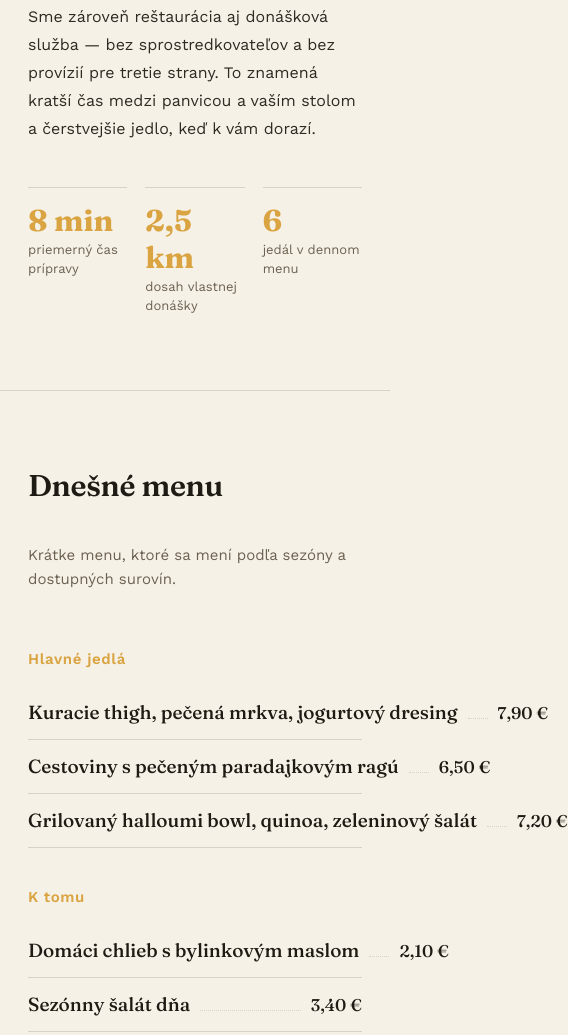
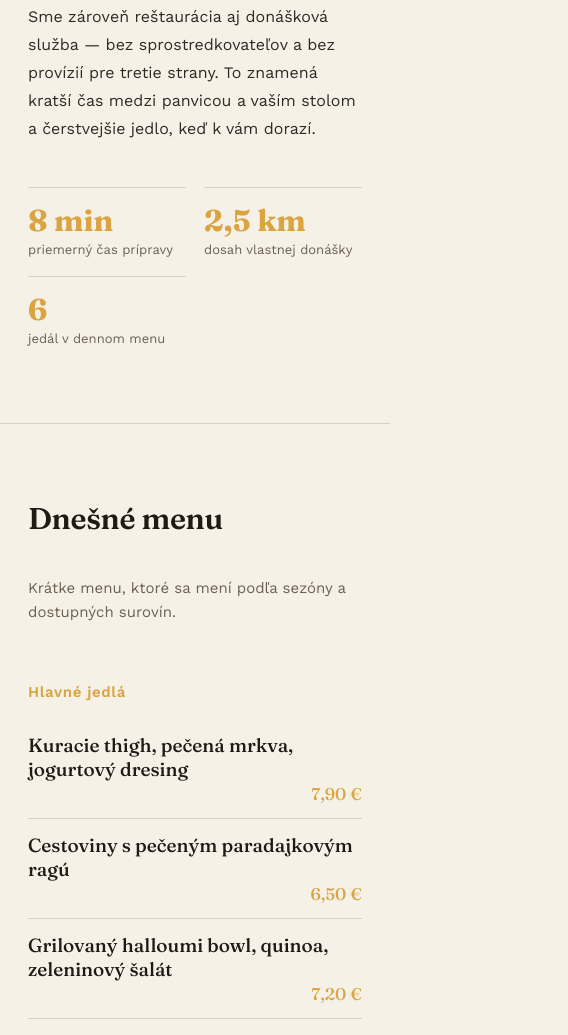
Before and after one commit to ArsenTankov/PM-Team-9, a plain HTML site: page index.html in a window 390 px wide. Shown: the part 1525-2560 px from the top of the page, 568 px wide, since content can reach past the window. Drawn offline with nearby package versions, Linux system fonts and the light colour scheme.

Commit message:
Add files via upload

```diff
--- a/index.html
+++ b/index.html
@@ -35,9 +35,10 @@
   }
 
   *{box-sizing:border-box;}
-  html{scroll-padding-top: env(safe-area-inset-top,0px); scroll-behavior:smooth;}
+  html{scroll-padding-top: env(safe-area-inset-top,0px); scroll-behavior:smooth; overflow-x:hidden;}
   body{
     margin:0;
+    overflow-x:hidden;
     background:var(--bg);
     color:var(--cream);
     font-family:'Work Sans', system-ui, sans-serif;
@@ -60,7 +61,9 @@
   nav{
     position:sticky; top:0; z-index:20;
     padding-top: env(safe-area-inset-top,0px);
+    background:var(--bg);
     background:color-mix(in srgb, var(--bg) 88%, transparent);
+    -webkit-backdrop-filter: blur(8px);
     backdrop-filter: blur(8px);
     border-bottom:1px solid var(--line);
   }
@@ -132,10 +135,17 @@
   .menu-item{
     display:flex; align-items:baseline; gap:10px; padding:14px 0; border-bottom:1px solid var(--line);
   }
-  .menu-item .name{font-family:'Fraunces',serif; font-size:19px; font-weight:500; white-space:nowrap;}
+  .menu-item .name{font-family:'Fraunces',serif; font-size:19px; font-weight:500; white-space:normal; flex:1 1 auto; min-width:0;}
   .menu-item .desc{color:var(--muted); font-size:14px; flex:1; min-width:120px;}
   .menu-item .leader{flex:1; border-bottom:1px dotted var(--line); margin-bottom:6px; min-width:20px;}
   .menu-item .price{font-family:'Fraunces',serif; font-size:17px; white-space:nowrap;}
+
+  @media (max-width:520px){
+    .menu-item{flex-wrap:wrap; row-gap:2px;}
+    .menu-item .leader{display:none;}
+    .menu-item .price{margin-left:auto; color:var(--mustard);}
+    .stats{grid-template-columns:1fr 1fr;}
+  }
 
   /* DELIVERY steps */
   .steps{display:grid; grid-template-columns:repeat(3,1fr); gap:32px;}
@@ -353,7 +363,6 @@
 <footer>
   <div class="wrap" style="display:flex; justify-content:space-between; width:100%; flex-wrap:wrap; gap:12px;">
     <span>CHUTKO — školský projekt, Aplikovaná informatika PF UPJŠ</span>
-    <span>Táto webová stránka bola vytvorená pomocou AI</span>
     <span>© 2026</span>
   </div>
 </footer>
```
